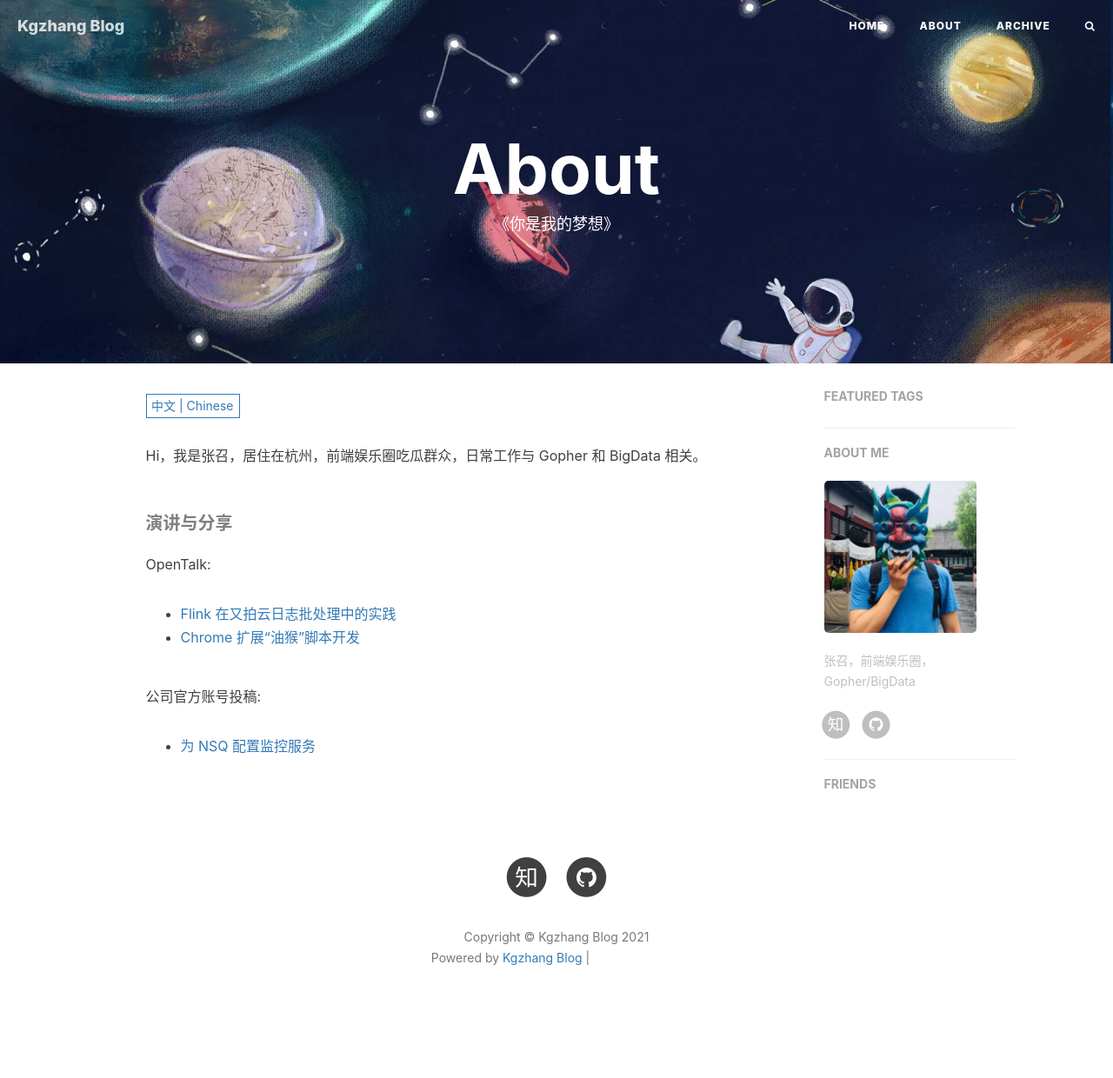
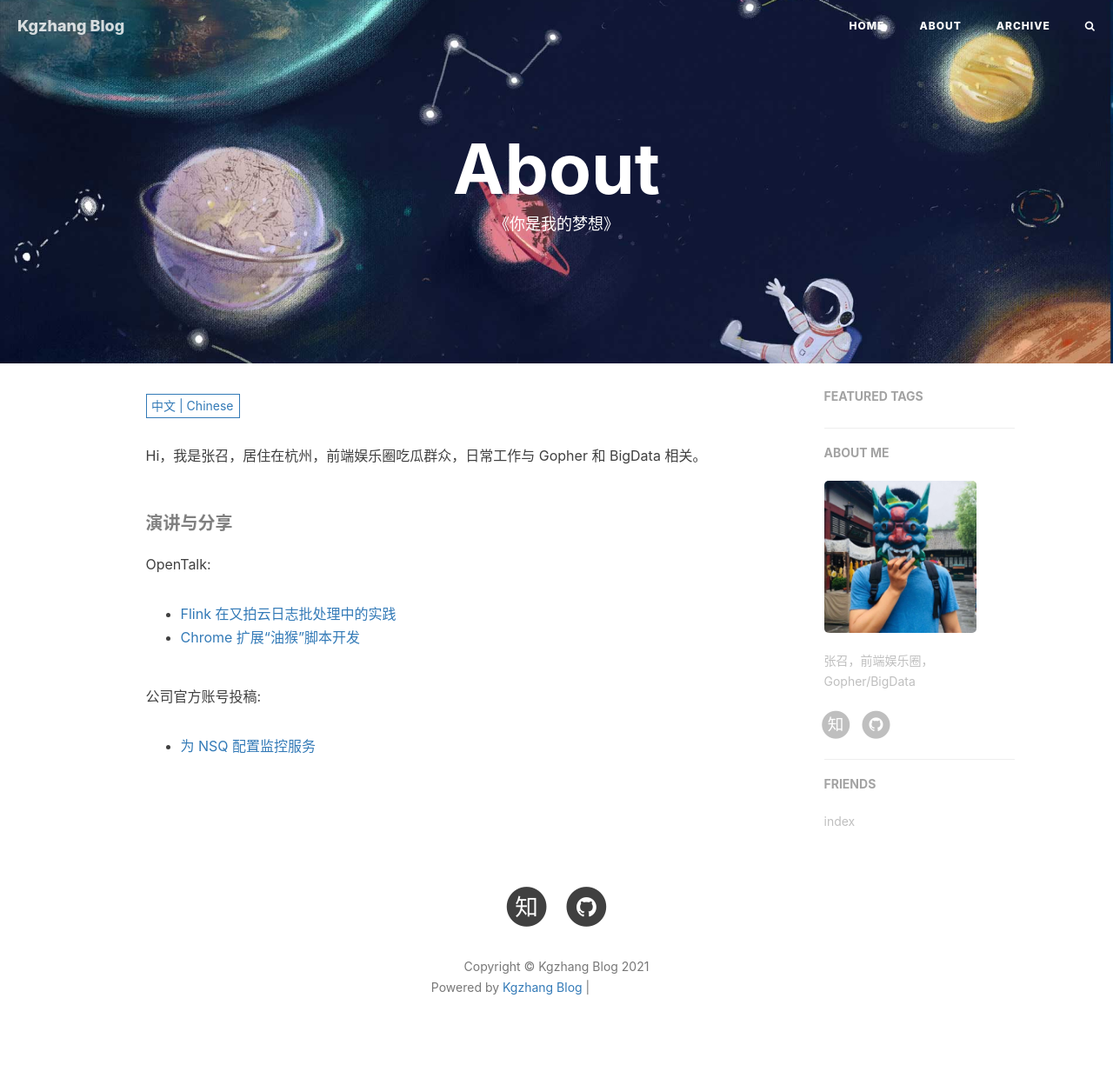
Before and after one commit to kougazhang/oom, a Jekyll site: the page built from about.html, in a window 1280 px wide. Shown: the whole page at 87% size. Built offline with Jekyll 4.4.1, drawn with Linux system fonts in a browser that asks for light colours; nearby versions of some CDN libraries; comment, search, counter and statistics services are not loaded; before the commit the page ends 1206 px from its top, so only the background shows below that; grey boxes are pictures that could not be loaded.

Commit message:
update index

```diff
--- a/_config.yml
+++ b/_config.yml
@@ -102,4 +102,8 @@ page-mathjax: false
 
 # Friends
 friends: [
+{
+  title: "index",
+  href: "https://kougazhang.github.io/2021/05/28/index/"
+}
 ]
```
Also changed, not shown: _posts/2021-05-28-index.md (+1 -0 lines).
